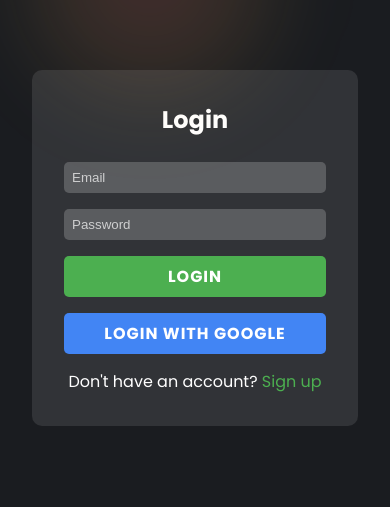
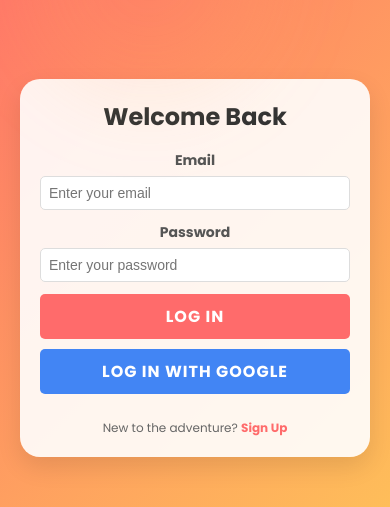
Before and after one commit to Neeraj7911/storybook-store-project, a React (Vite) app: page /login in a window 390 px wide. Shown: the part 174-681 px from the top of the page. Built offline with nearby package versions, Linux system fonts and the light colour scheme; no server answers.

Commit message:
loginsignup page background change

```diff
--- a/src/pages/LoginPage.css
+++ b/src/pages/LoginPage.css
@@ -3,74 +3,200 @@
   justify-content: center;
   align-items: center;
   min-height: 100vh;
-  padding: 2rem;
+  background: linear-gradient(135deg, #ff6b6b, #feca57);
+  padding: 80px 20px 20px;
+  position: relative;
+  overflow: hidden;
+}
+
+.background-effect {
+  position: fixed;
+  top: 0;
+  left: 0;
+  width: 100%;
+  height: 100%;
+  pointer-events: none;
+}
+
+.glow {
+  position: absolute;
+  width: 300px;
+  height: 300px;
+  background: radial-gradient(
+    circle,
+    rgba(255, 255, 255, 0.2) 0%,
+    rgba(255, 255, 255, 0) 70%
+  );
+  border-radius: 50%;
+  transform: translate(-50%, -50%);
+  pointer-events: none;
+  z-index: 1;
+}
+
+.login-form-container {
+  background-color: rgba(255, 255, 255, 0.9);
+  border-radius: 20px;
+  padding: 30px;
+  width: 100%;
+  max-width: 400px;
+  box-shadow: 0 10px 25px rgba(0, 0, 0, 0.1);
+  position: relative;
+  z-index: 2;
 }
 
 .login-form {
-  background-color: rgba(255, 255, 255, 0.1);
-  padding: 2rem;
-  border-radius: 10px;
-  width: 100%;
-  max-width: 400px;
+  display: flex;
+  flex-direction: column;
 }
 
 .login-form h2 {
+  color: #333;
+  font-size: 2rem;
+  margin-bottom: 20px;
   text-align: center;
-  margin-bottom: 1.5rem;
-  color: #fff;
 }
 
-.login-form input {
+.form-group {
+  margin-bottom: 15px;
+}
+
+.form-group label {
+  display: block;
+  margin-bottom: 5px;
+  color: #555;
+  font-weight: bold;
+}
+
+.form-group input {
   width: 100%;
-  padding: 0.5rem;
-  margin-bottom: 1rem;
+  padding: 10px;
+  border: 1px solid #ddd;
+  border-radius: 5px;
+  font-size: 16px;
+  transition: border-color 0.3s ease;
+}
+
+.form-group input:focus {
+  outline: none;
+  border-color: #ff6b6b;
+}
+
+.submit-button,
+.google-login-button {
+  width: 100%;
+  padding: 12px;
   border: none;
   border-radius: 5px;
-  background-color: rgba(255, 255, 255, 0.2);
-  color: #fff;
+  font-size: 18px;
+  cursor: pointer;
+  transition: background-color 0.3s ease;
+  margin-bottom: 10px;
 }
 
-.login-form input::placeholder {
-  color: rgba(255, 255, 255, 0.7);
+.submit-button {
+  background-color: #ff6b6b;
+  color: white;
 }
 
-.login-form button {
-  width: 100%;
-  padding: 0.5rem;
-  border: none;
-  border-radius: 5px;
-  background-color: #4caf50;
-  color: #fff;
-  cursor: pointer;
-  transition: background-color 0.3s ease;
+.submit-button:hover {
+  background-color: #ff8787;
 }
 
-.login-form button:hover {
-  background-color: #45a049;
+.google-login-button {
+  background-color: #4285f4;
+  color: white;
 }
 
-.google-login {
-  margin-top: 1rem;
-  background-color: #4285f4 !important;
-}
-
-.google-login:hover {
-  background-color: #357ae8 !important;
-}
-
-.login-form p {
-  text-align: center;
-  margin-top: 1rem;
-  color: #fff;
-}
-
-.login-form a {
-  color: #4caf50;
-  text-decoration: none;
+.google-login-button:hover {
+  background-color: #357ae8;
 }
 
 .error {
   color: #ff6b6b;
+  margin-bottom: 15px;
   text-align: center;
-  margin-bottom: 1rem;
+  background-color: #ffe5e5;
+  padding: 10px;
+  border-radius: 5px;
+  font-size: 14px;
 }
+
+.signup-link {
+  margin-top: 15px;
+  text-align: center;
+  color: #666;
+  font-size: 14px;
+}
+
+.signup-link a {
+  color: #ff6b6b;
+  text-decoration: none;
+  font-weight: bold;
+}
+
+.signup-link a:hover {
+  text-decoration: underline;
+}
+
+/* Responsive adjustments */
+@media (max-width: 480px) {
+  .login-page {
+    padding-top: 60px;
+  }
+
+  .login-form-container {
+    padding: 20px;
+  }
+
+  .login-form h2 {
+    font-size: 1.5rem;
+    margin-bottom: 15px;
+  }
+
+  .form-group {
+    margin-bottom: 12px;
+  }
+
+  .form-group label {
+    font-size: 14px;
+  }
+
+  .form-group input {
+    font-size: 14px;
+    padding: 8px;
+  }
+
+  .submit-button,
+  .google-login-button {
+    font-size: 16px;
+    padding: 10px;
+  }
+
+  .error {
+    font-size: 12px;
+    padding: 8px;
+  }
+
+  .signup-link {
+    font-size: 12px;
+  }
+}
+
+/* Additional responsive adjustments for larger screens */
+@media (min-width: 768px) and (max-width: 1024px) {
+  .login-page {
+    padding-top: 100px;
+  }
+
+  .login-form-container {
+    max-width: 500px;
+  }
+}
+
+/* Ensure the form is always visible on very tall screens */
+@media (min-height: 1000px) {
+  .login-page {
+    align-items: flex-start;
+    padding-top: 120px;
+  }
+}
--- a/src/pages/LoginPage.jsx
+++ b/src/pages/LoginPage.jsx
@@ -1,4 +1,5 @@
-import { useState } from "react";
+import { useState, useEffect } from "react";
+import { motion } from "framer-motion";
 import { Link, useNavigate } from "react-router-dom";
 import {
   signInWithEmailAndPassword,
@@ -6,8 +7,35 @@ import {
   GoogleAuthProvider,
 } from "firebase/auth";
 import { auth } from "../firebase/config";
-import { motion } from "framer-motion";
 import "./LoginPage.css";
+
+const BackgroundEffect = () => {
+  const [mousePosition, setMousePosition] = useState({ x: 0, y: 0 });
+
+  useEffect(() => {
+    const handleMouseMove = (event) => {
+      setMousePosition({ x: event.clientX, y: event.clientY });
+    };
+
+    window.addEventListener("mousemove", handleMouseMove);
+
+    return () => {
+      window.removeEventListener("mousemove", handleMouseMove);
+    };
+  }, []);
+
+  return (
+    <div className="background-effect">
+      <div
+        className="glow"
+        style={{
+          left: mousePosition.x,
+          top: mousePosition.y,
+        }}
+      ></div>
+    </div>
+  );
+};
 
 const LoginPage = () => {
   const [email, setEmail] = useState("");
@@ -18,10 +46,11 @@ const LoginPage = () => {
   const handleLogin = async (e) => {
     e.preventDefault();
     try {
+      setError("");
       await signInWithEmailAndPassword(auth, email, password);
       navigate("/");
     } catch (error) {
-      setError(error.message);
+      setError("Failed to log in. " + error.message);
     }
   };
 
@@ -31,54 +60,65 @@ const LoginPage = () => {
       await signInWithPopup(auth, provider);
       navigate("/");
     } catch (error) {
-      setError(error.message);
+      setError("Failed to log in with Google. " + error.message);
     }
   };
 
   return (
     <div className="login-page">
+      <BackgroundEffect />
       <motion.div
-        className="login-form"
+        className="login-form-container"
         initial={{ opacity: 0, y: 50 }}
         animate={{ opacity: 1, y: 0 }}
         transition={{ duration: 0.5 }}
       >
-        <h2>Login</h2>
-        {error && <p className="error">{error}</p>}
-        <form onSubmit={handleLogin}>
+        <form onSubmit={handleLogin} className="login-form">
+          <h2>Welcome Back</h2>
+          {error && <div className="error">{error}</div>}
+          <div className="form-group">
+            <label htmlFor="email">Email</label>
             <input
               type="email"
-            placeholder="Email"
+              id="email"
               value={email}
               onChange={(e) => setEmail(e.target.value)}
               required
+              placeholder="Enter your email"
             />
+          </div>
+          <div className="form-group">
+            <label htmlFor="password">Password</label>
             <input
               type="password"
-            placeholder="Password"
+              id="password"
               value={password}
               onChange={(e) => setPassword(e.target.value)}
               required
+              placeholder="Enter your password"
             />
+          </div>
           <motion.button
             type="submit"
             whileHover={{ scale: 1.05 }}
             whileTap={{ scale: 0.95 }}
+            className="submit-button"
           >
-            Login
+            Log In
           </motion.button>
-        </form>
           <motion.button
-          className="google-login"
+            type="button"
             onClick={handleGoogleLogin}
             whileHover={{ scale: 1.05 }}
             whileTap={{ scale: 0.95 }}
+            className="google-login-button"
           >
-          Login with Google
+            Log In with Google
           </motion.button>
-        <p>
-          Don't have an account? <Link to="/signup">Sign up</Link>
+          <p className="signup-link">
+            New to the adventure? <Link to="/signup">Sign Up</Link>
           </p>
+        </form>
       </motion.div>
     </div>
   );
--- a/src/pages/SignupPage.css
+++ b/src/pages/SignupPage.css
@@ -4,16 +4,44 @@
   align-items: center;
   min-height: 100vh;
   background: linear-gradient(135deg, #ff6b6b, #feca57);
-  padding: 20px;
+  padding: 80px 20px 20px; /* Increased top padding to avoid collision with header */
+  position: relative;
+  overflow: hidden;
+}
+
+.background-effect {
+  position: fixed; /* Changed to fixed for better full-screen coverage */
+  top: 0;
+  left: 0;
+  width: 100%;
+  height: 100%;
+  pointer-events: none;
+}
+
+.glow {
+  position: absolute;
+  width: 300px; /* Reduced size for better performance on mobile */
+  height: 300px;
+  background: radial-gradient(
+    circle,
+    rgba(255, 255, 255, 0.2) 0%,
+    rgba(255, 255, 255, 0) 70%
+  );
+  border-radius: 50%;
+  transform: translate(-50%, -50%);
+  pointer-events: none;
+  z-index: 1;
 }
 
 .signup-form-container {
   background-color: rgba(255, 255, 255, 0.9);
   border-radius: 20px;
-  padding: 40px;
+  padding: 30px;
   width: 100%;
   max-width: 400px;
   box-shadow: 0 10px 25px rgba(0, 0, 0, 0.1);
+  position: relative;
+  z-index: 2;
 }
 
 .signup-form {
@@ -24,12 +52,12 @@
 .signup-form h2 {
   color: #333;
   font-size: 2rem;
-  margin-bottom: 30px;
+  margin-bottom: 20px;
   text-align: center;
 }
 
 .form-group {
-  margin-bottom: 20px;
+  margin-bottom: 15px;
 }
 
 .form-group label {
@@ -85,17 +113,19 @@
 
 .error {
   color: #ff6b6b;
-  margin-bottom: 20px;
+  margin-bottom: 15px;
   text-align: center;
   background-color: #ffe5e5;
   padding: 10px;
   border-radius: 5px;
+  font-size: 14px;
 }
 
 .login-link {
-  margin-top: 20px;
+  margin-top: 15px;
   text-align: center;
   color: #666;
+  font-size: 14px;
 }
 
 .login-link a {
@@ -108,17 +138,65 @@
   text-decoration: underline;
 }
 
+/* Responsive adjustments */
 @media (max-width: 480px) {
+  .signup-page {
+    padding-top: 60px; /* Reduced top padding for mobile */
+  }
+
   .signup-form-container {
     padding: 20px;
   }
 
   .signup-form h2 {
     font-size: 1.5rem;
+    margin-bottom: 15px;
+  }
+
+  .form-group {
+    margin-bottom: 12px;
+  }
+
+  .form-group label {
+    font-size: 14px;
+  }
+
+  .form-group input {
+    font-size: 14px;
+    padding: 8px;
   }
 
   .submit-button,
   .google-signup-button {
     font-size: 16px;
+    padding: 10px;
+  }
+
+  .error {
+    font-size: 12px;
+    padding: 8px;
+  }
+
+  .login-link {
+    font-size: 12px;
   }
 }
+
+/* Additional responsive adjustments for larger screens */
+@media (min-width: 768px) and (max-width: 1024px) {
+  .signup-page {
+    padding-top: 100px; /* Increased padding for tablets */
+  }
+
+  .signup-form-container {
+    max-width: 500px; /* Slightly wider form for tablets */
+  }
+}
+
+/* Ensure the form is always visible on very tall screens */
+@media (min-height: 1000px) {
+  .signup-page {
+    align-items: flex-start;
+    padding-top: 120px;
+  }
+}
--- a/src/pages/SignupPage.jsx
+++ b/src/pages/SignupPage.jsx
@@ -1,4 +1,4 @@
-import React, { useState } from "react";
+import React, { useState, useEffect } from "react";
 import { motion } from "framer-motion";
 import { Link, useNavigate } from "react-router-dom";
 import {
@@ -9,6 +9,34 @@ import {
 } from "firebase/auth";
 import { auth } from "../firebase/config";
 import "./SignupPage.css";
+
+const BackgroundEffect = () => {
+  const [mousePosition, setMousePosition] = useState({ x: 0, y: 0 });
+
+  useEffect(() => {
+    const handleMouseMove = (event) => {
+      setMousePosition({ x: event.clientX, y: event.clientY });
+    };
+
+    window.addEventListener("mousemove", handleMouseMove);
+
+    return () => {
+      window.removeEventListener("mousemove", handleMouseMove);
+    };
+  }, []);
+
+  return (
+    <div className="background-effect">
+      <div
+        className="glow"
+        style={{
+          left: mousePosition.x,
+          top: mousePosition.y,
+        }}
+      ></div>
+    </div>
+  );
+};
 
 const SignupPage = () => {
   const [email, setEmail] = useState("");
@@ -78,6 +106,7 @@ const SignupPage = () => {
 
   return (
     <div className="signup-page">
+      <BackgroundEffect />
       <motion.div
         className="signup-form-container"
         initial={{ opacity: 0, y: 50 }}
```
Lines whose indentation alone changed are shown as unchanged.
